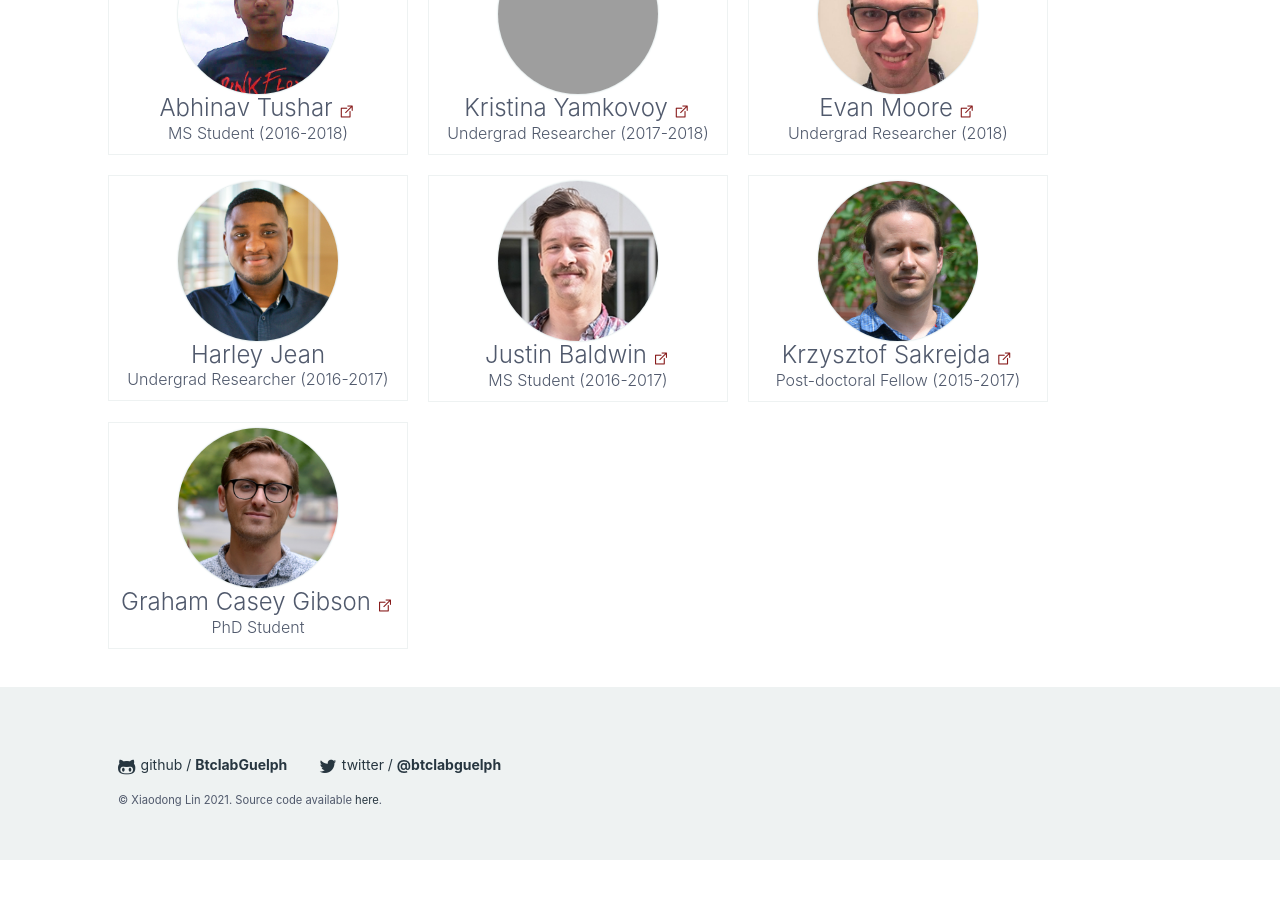
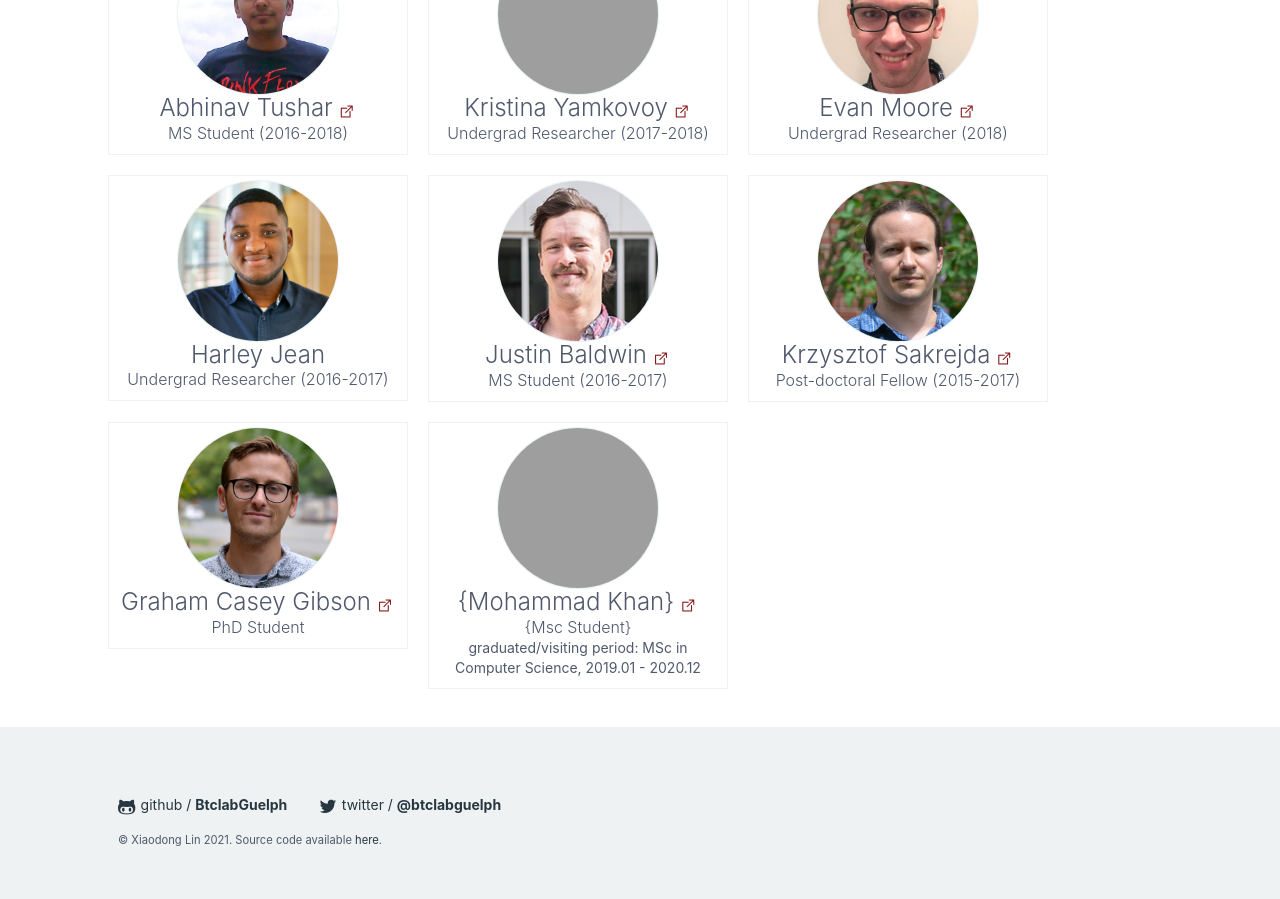
Before and after one commit to IgnisLi/IgnisLi.github.io, a Jekyll site: the page built from people.html, in a window 1280 px wide and 900 px high, scrolled down 6199 px. Built offline with Jekyll 4.4.1, drawn with Linux system fonts in a browser that asks for light colours; nearby versions of some CDN libraries; some web fonts are replaced; comment, search, counter and statistics services are not loaded; before the commit the page ends 7059 px from its top, so only the background shows below that; grey boxes are pictures that could not be loaded.

Commit message:
Update people.html

```diff
--- a/people.html
+++ b/people.html
@@ -205,4 +205,23 @@
               </div>
       {% endif %}
   {% endfor %}
+   <div class="alumni-container">
+                <div class="card-people alumni-card">
+                  <div class="card-image">
+                    <div class="img-people" style="background-image: url(/images/people/MohammadKhan.jpg);">
+                    </div>
+                    </div>
+                      <div class="card-header">
+                        <h4 class="card-title">{Mohammad Khan}</h4>
+                          <a href="" target="_blank" id="alumni-link-container">
+                            <span class="flaticon-foreign" id="alumni-link"></span>
+                          </a>
+                        <br>
+                        <h6 class="card-subtitle-inline">{Msc Student}</h6>
+                      <div class="card-body">
+                      graduated/visiting period: MSc in Computer Science, 2019.01 - 2020.12
+                    </div>
+                  </div>
+                </div>
+              </div>
 </div>
```
